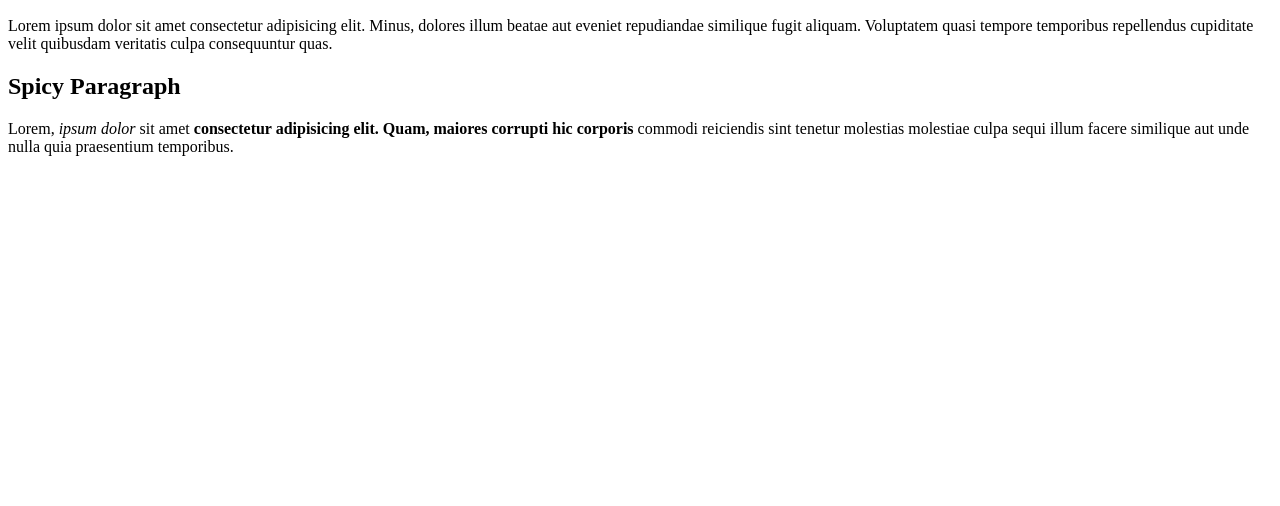
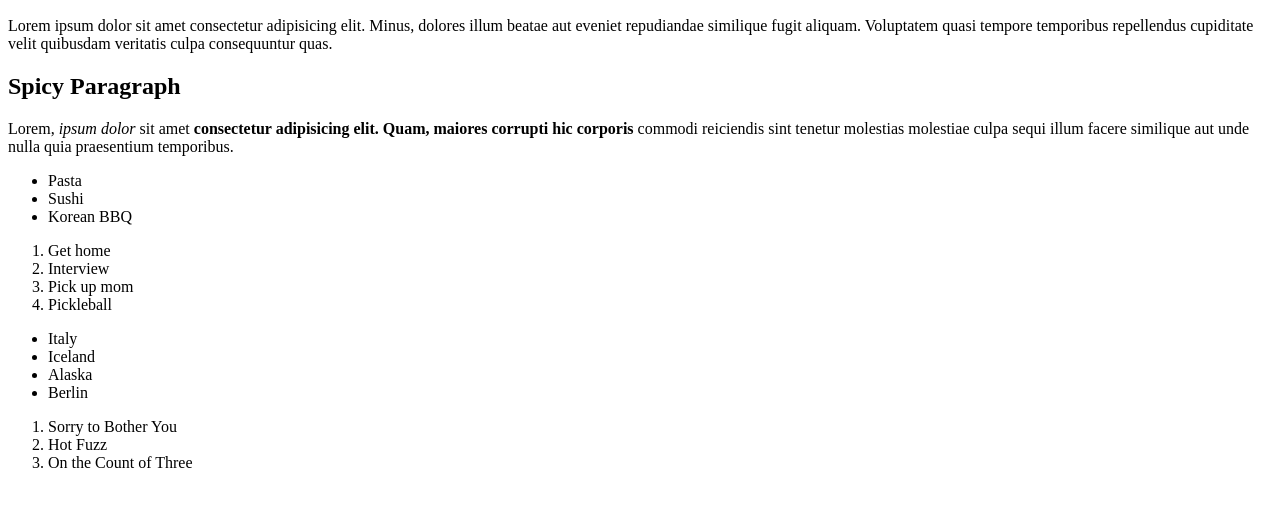
Before and after one commit to ericswraps/html-boilerplate, a plain HTML site: page index.html in a window 1280 px wide. Shown: the part 110-616 px from the top of the page. Drawn offline with Linux system fonts and the light colour scheme.

Commit message:
Added lists

```diff
--- a/index.html
+++ b/index.html
@@ -16,5 +16,27 @@
     <p>
         Lorem, <em>ipsum dolor</em> sit amet <strong>consectetur adipisicing elit. Quam, maiores corrupti hic corporis</strong> commodi reiciendis sint tenetur molestias molestiae culpa sequi illum facere similique aut unde nulla quia praesentium temporibus.
     </p>
+    <ul>
+        <li>Pasta</li>
+        <li>Sushi</li>
+        <li>Korean BBQ</li>
+    </ul>
+    <ol>
+        <li>Get home</li>
+        <li>Interview</li>
+        <li>Pick up mom</li>
+        <li>Pickleball</li>
+    </ol>
+    <ul>
+        <li>Italy</li>
+        <li>Iceland</li>
+        <li>Alaska</li>
+        <li>Berlin</li>
+    </ul>
+    <ol>
+        <li>Sorry to Bother You</li>
+        <li>Hot Fuzz</li>
+        <li>On the Count of Three</li>
+    </ol>
 </body>
 </html>
```
